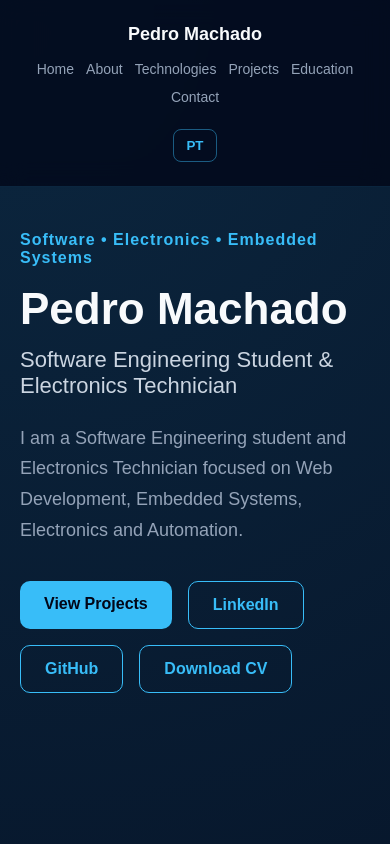
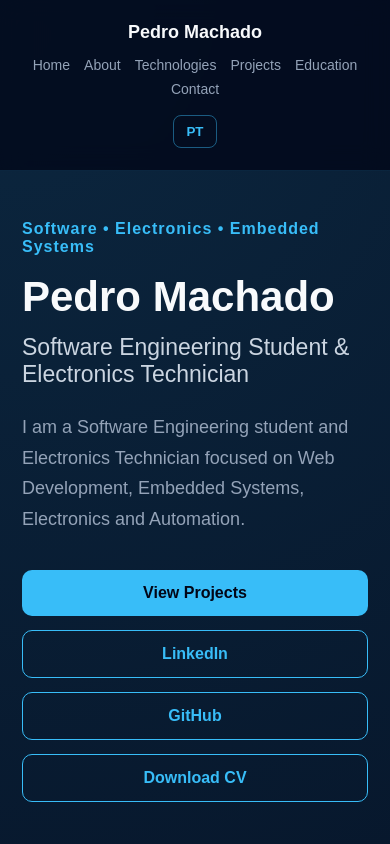
Before and after one commit to Pedro-Machado-dev/portfolio, a React (Vite) app: page / in a window 390 px wide. Shown: the top 844 px of the page. Built offline with nearby package versions, Linux system fonts and the light colour scheme.

Commit message:
correcting the resolution for smartphones

```diff
--- a/src/App.css
+++ b/src/App.css
@@ -380,6 +380,75 @@ h2 {
   .language-button {
   margin-top: 8px;
   }
+
+  .navbar {
+    position: absolute;
+    flex-direction: column;
+    gap: 14px;
+    padding: 22px 18px;
+  }
+
+  .nav-links {
+    gap: 14px;
+    row-gap: 8px;
+    flex-wrap: wrap;
+    justify-content: center;
+  }
+
+  .nav-links a {
+    font-size: 14px;
+  }
+
+  .language-button {
+    margin-top: 4px;
+  }
+
+  .hero {
+    padding: 220px 28px 90px;
+  }
+
+  h1 {
+    font-size: 52px;
+  }
+
+  h2 {
+    font-size: 28px;
+  }
+
+  .hero-description {
+    font-size: 20px;
+  }
+
+  .hero-buttons {
+    display: grid;
+    grid-template-columns: repeat(2, 1fr);
+    gap: 14px;
+    max-width: 430px;
+  }
+
+  .button {
+    text-align: center;
+  }
+
+  .hero {
+    padding: 220px 22px 80px;
+  }
+
+  h1 {
+    font-size: 42px;
+  }
+
+  h2 {
+    font-size: 23px;
+  }
+
+  .hero-description {
+    font-size: 18px;
+  }
+
+  .hero-buttons {
+    grid-template-columns: 1fr;
+  }
 }
 
 .contact {
```
